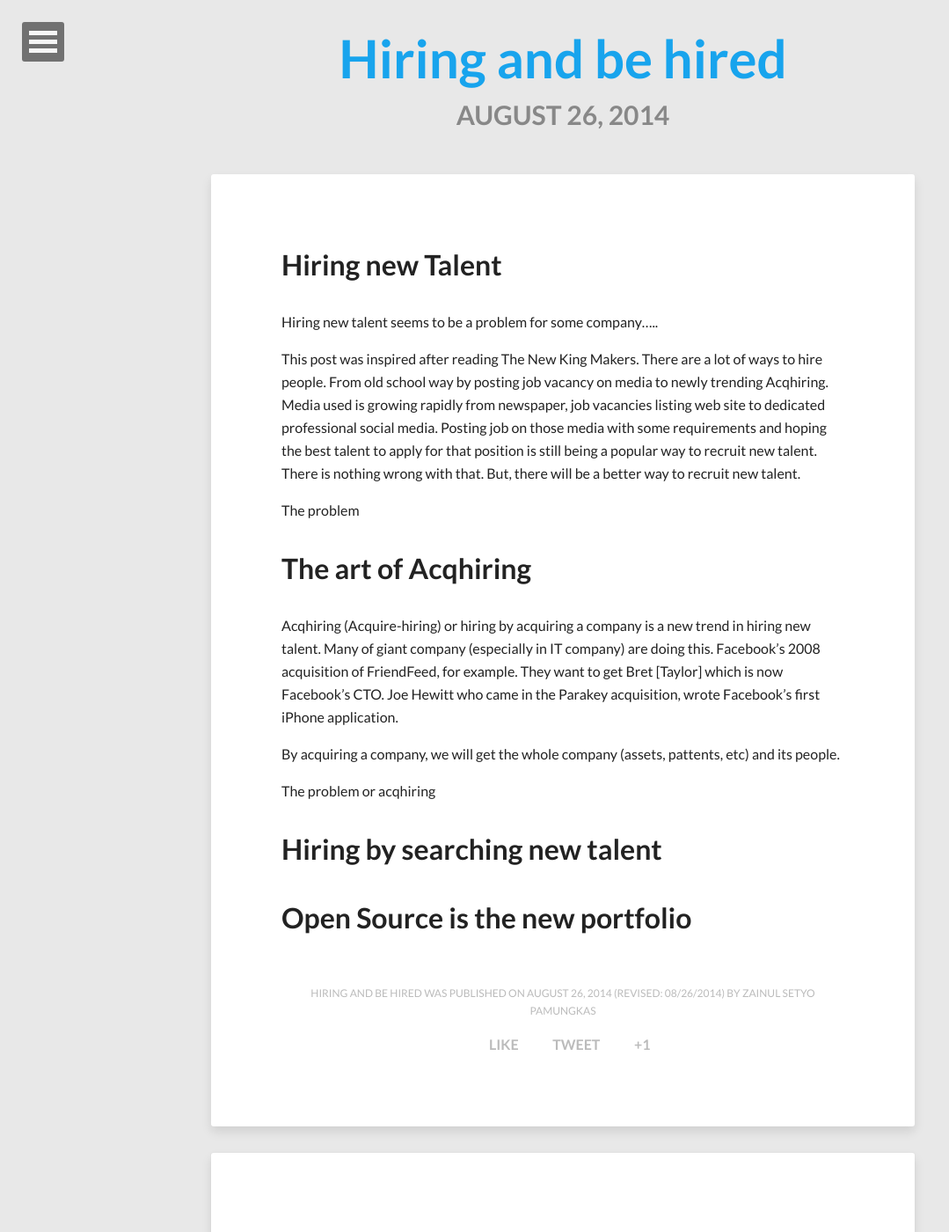
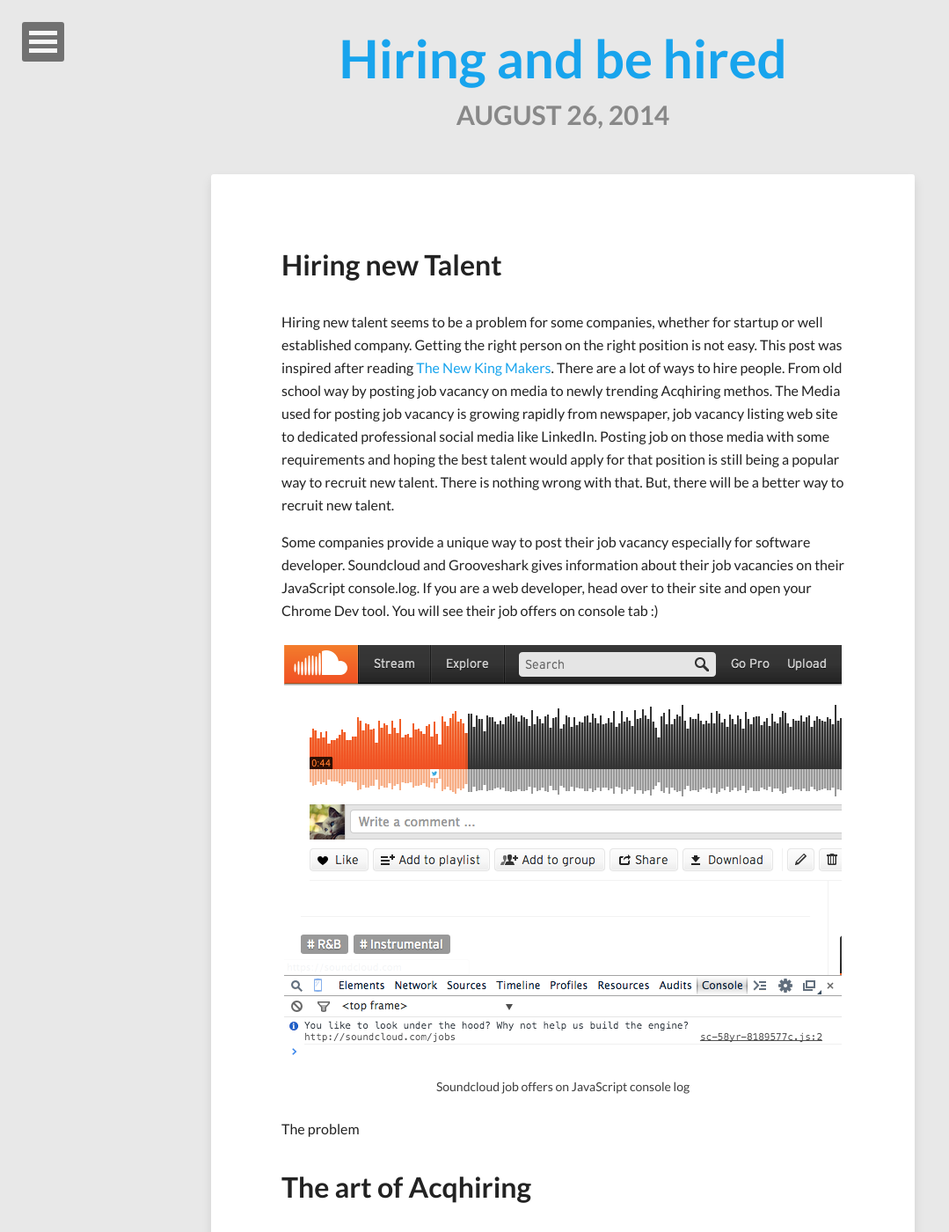
Before and after one commit to justmyfreak/justmyfreak.github.io, a Jekyll site: the page built from _posts/2014-08-26-hiring-and-be-hired.md, in a window 1280 px wide and 1400 px high. Shown: the whole window at 88% size, without its empty margins (0-1079 px from the left). Built offline with Jekyll 4.4.1, drawn with Linux system fonts in a browser that asks for light colours; nearby versions of some CDN libraries; comment, search, counter and statistics services are not loaded; some of the changed text lies outside the part shown.

Commit message:
update draft

```diff
--- a/_posts/2014-08-26-hiring-and-be-hired.md
+++ b/_posts/2014-08-26-hiring-and-be-hired.md
@@ -13,18 +13,23 @@
 ---
 
 # Hiring new Talent
-Hiring new talent seems to be a problem for some company.....
+Hiring new talent seems to be a problem for some companies, whether for startup or well established company. Getting the right person on the right position is not easy. This post was inspired after reading [The New King Makers](http://thenewkingmakers.com/). There are a lot of ways to hire people. From old school way by posting job vacancy on media to newly trending Acqhiring methos. The Media used for posting job vacancy is growing rapidly from newspaper, job vacancy listing web site to dedicated professional social media like LinkedIn. Posting job on those media with some requirements and hoping the best talent would apply for that position is still being a popular way to recruit new talent. There is nothing wrong with that. But, there will be a better way to recruit new talent.
 
-This post was inspired after reading The New King Makers. There are a lot of ways to hire people. From old school way by posting job vacancy on media to newly trending Acqhiring. Media used is growing rapidly from newspaper, job vacancies listing web site to dedicated professional social media. Posting job on those media with some requirements and hoping the best talent to apply for that position is still being a popular way to recruit new talent. There is nothing wrong with that. But, there will be a better way to recruit new talent.
+Some companies provide a unique way to post their job vacancy especially for software developer. Soundcloud and Grooveshark gives information about their job vacancies on their JavaScript console.log. If you are a web developer, head over to their site and open your Chrome Dev tool. You will see their job offers on console tab :)
+
+<figure class="center">
+	<a href="{{ site.url }}/images/posts/hiring-and-be-hired/soundcloud-hiring.png"><img src="{{ site.url }}/images/posts/hiring-and-be-hired/soundcloud-hiring.png" alt="Soundcloud job offers on JavaScript console log"></a>
+	<figcaption>Soundcloud job offers on JavaScript console log</figcaption>
+</figure>
 
 The problem
 
 # The art of Acqhiring
-Acqhiring (Acquire-hiring) or hiring by acquiring a company is a new trend in hiring new talent. Many of giant company (especially in IT company) are doing this. Facebook’s 2008 acquisition of FriendFeed, for example. They want to get Bret [Taylor] which is now Facebook's CTO. Joe Hewitt who came in the Parakey acquisition, wrote Facebook’s first iPhone application.
+Acqhiring (Acquire-hiring) or hiring by acquiring a company is a new trend in hiring new talent. Many of giant company (especially in IT company) are doing this. Facebook’s 2008 acquisition of FriendFeed, for example. They want to get Bret Taylor which is now ex-Facebook's CTO. Joe Hewitt who came in the Parakey acquisition, wrote Facebook’s first iPhone application.
 
 By acquiring a company, we will get the whole company (assets, pattents, etc) and its people.
 
-The problem or acqhiring
+The problem of acqhiring
 
 # Hiring by searching new talent
 
```
Also changed, not shown: images/posts/hiring-and-be-hired/soundcloud-hiring.png (added).
